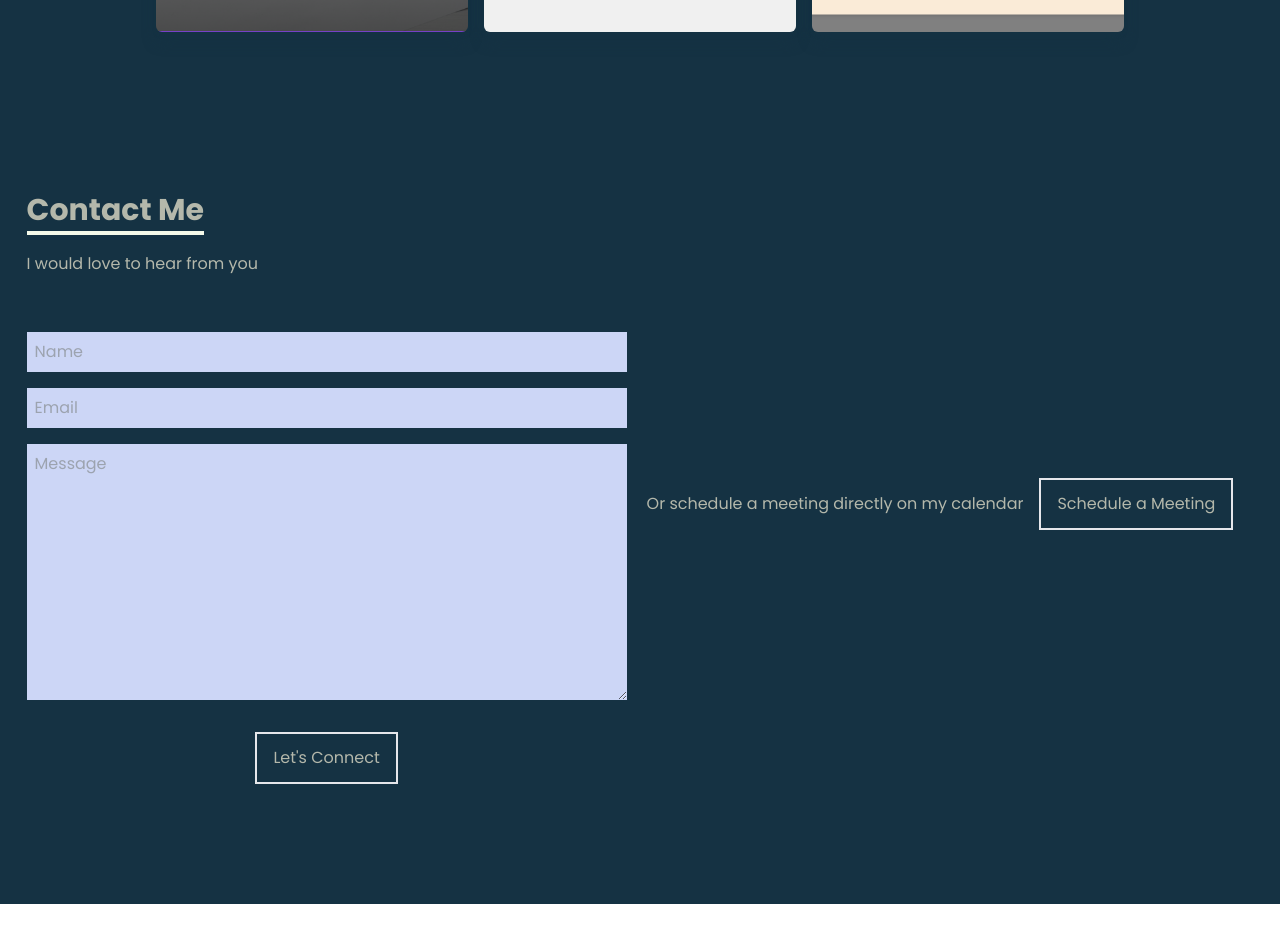
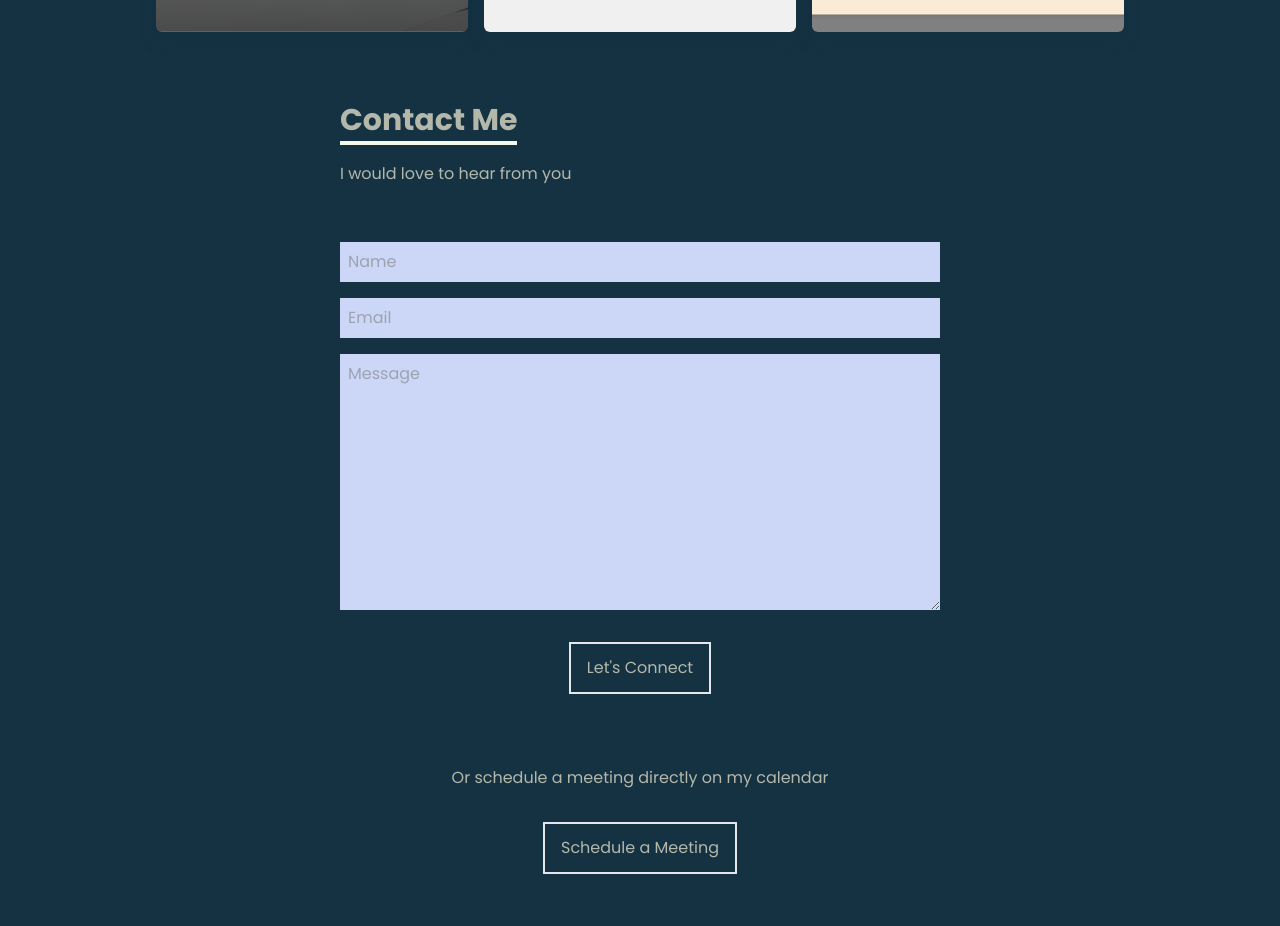
Before and after one commit to kzefram/KarenBourgeois-Portfolio, a React (Vite) app in the folder client/: page / in a window 1280 px wide. Shown: the part 3096-4022 px from the top of the page. Before the commit the page ends 4000 px from the top, so only its background shows below. Built offline with nearby package versions, Linux system fonts and the light colour scheme.

Commit message:
Corrected the contact section

```diff
--- a/client/src/components/Contact.jsx
+++ b/client/src/components/Contact.jsx
@@ -1,6 +1,6 @@
 const Contact = () => {
   return (
-    <div className='flex-col justify-center items-center'>
+    <div className='flex flex-col justify-center items-center w-full h-screen sm:w-auto'>
       <div
         name='contact'
         className='w-full md:h-screen bg-[#153243] text-[#B4B8AB] flex justify-center items-center p-5'
@@ -41,7 +41,9 @@
             Let&apos;s Connect
           </button>
         </form>
-        <div className="className='w-full md:h-screen bg-[#153243] text-[#B4B8AB] flex justify-center items-center p-5 gap-4">
+
+      </div>
+      <div className='w-full sm:h-screen bg-[#153243] text-[#B4B8AB] flex-wrap justify-center items-center p-5 gap-4'>
           <p className='text-center'>
             Or schedule a meeting directly on my calendar
           </p>
@@ -56,7 +58,6 @@
           </a>
         </div>
       </div>
-    </div>
   );
 };
 
```
